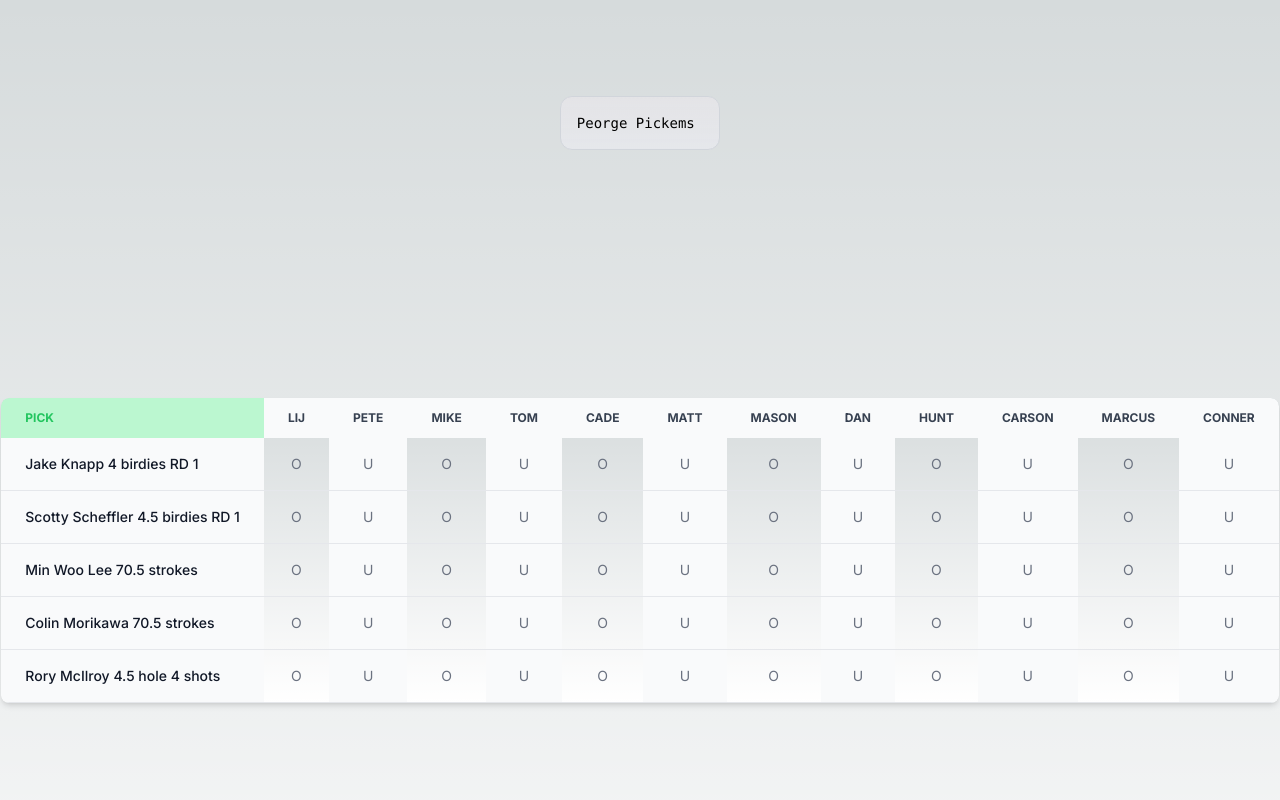
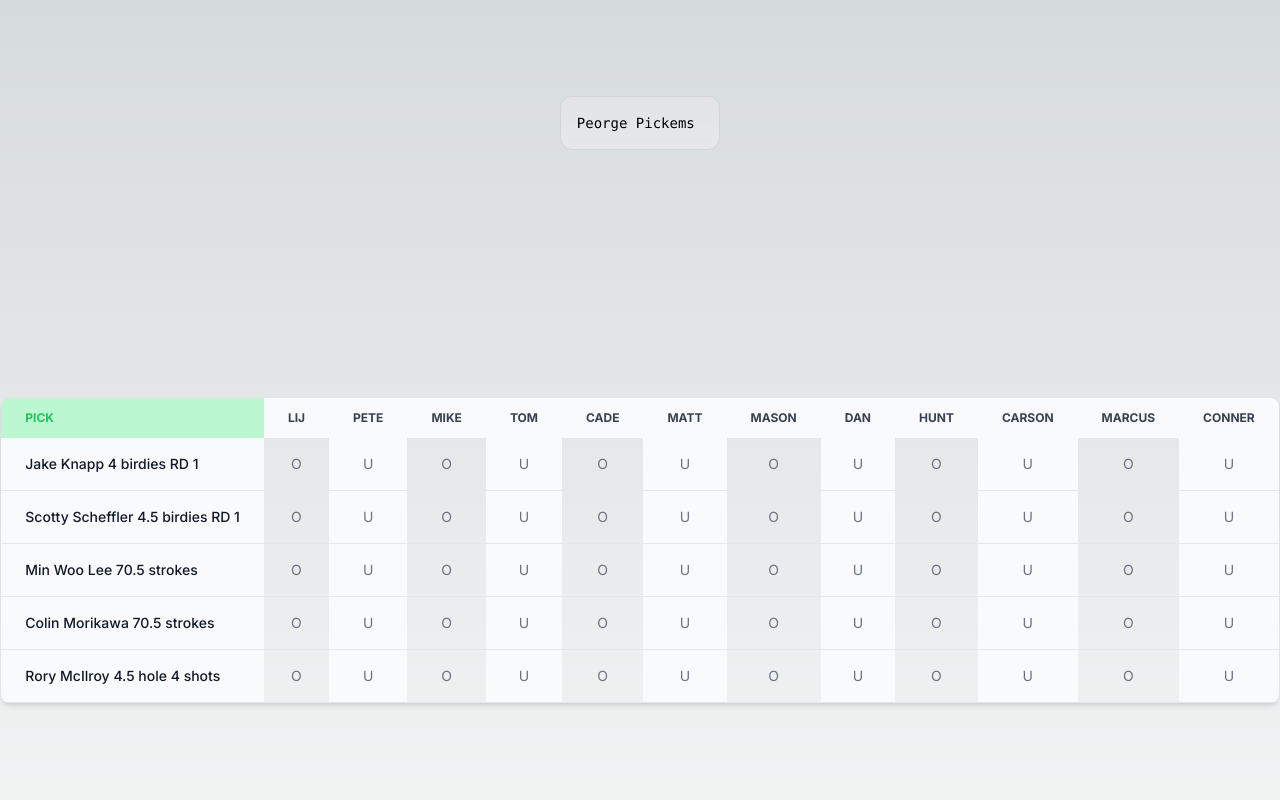
Before and after one commit to michaelskonnard/pick-ems, a Next.js app in the folder pick-ems-frontend/: page / in a window 1280 px wide. Shown: the top 800 px of the page. Built offline with nearby package versions, Linux system fonts and the light colour scheme.

Commit message:
fixes errors

```diff
--- a/pick-ems-frontend/src/components/Scoreboard.js
+++ b/pick-ems-frontend/src/components/Scoreboard.js
@@ -7,7 +7,7 @@
 			<div className="flex items-center justify-center min-h-[450px]">
 				<div className="overflow-x-auto relative shadow-md sm:rounded-lg">
 					<div className="overflow-x-auto relative shadow-md sm:rounded-lg">
-						<body className="flex items-center justify-center">
+						<div className="flex items-center justify-center">
 							<div className="container">
 								<div className="relative overflow-x-auto shadow-md sm:rounded-lg">
 									<table
@@ -32,7 +32,7 @@
 									</table>
 								</div>
 							</div>
-						</body>
+						</div>
 					</div>
 				</div>
 
```
Also changed, not shown: pick-ems-frontend/.eslintrc.json, 1 other file (tests, documents, lock files or other folders).
